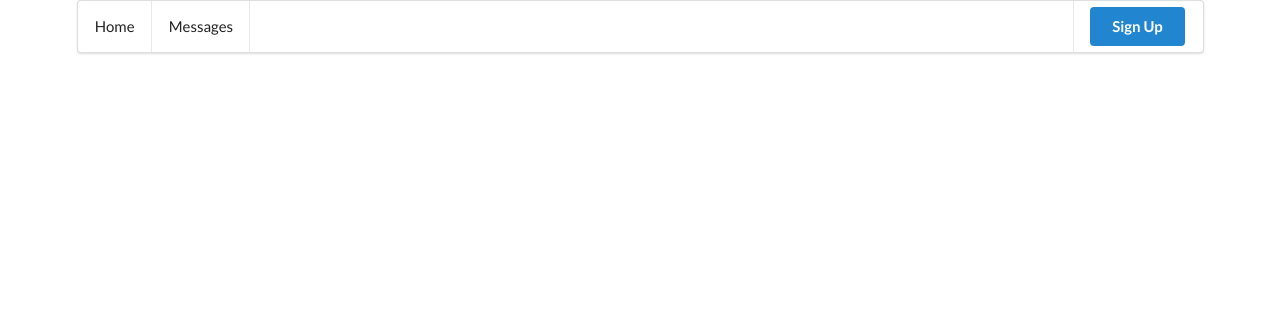
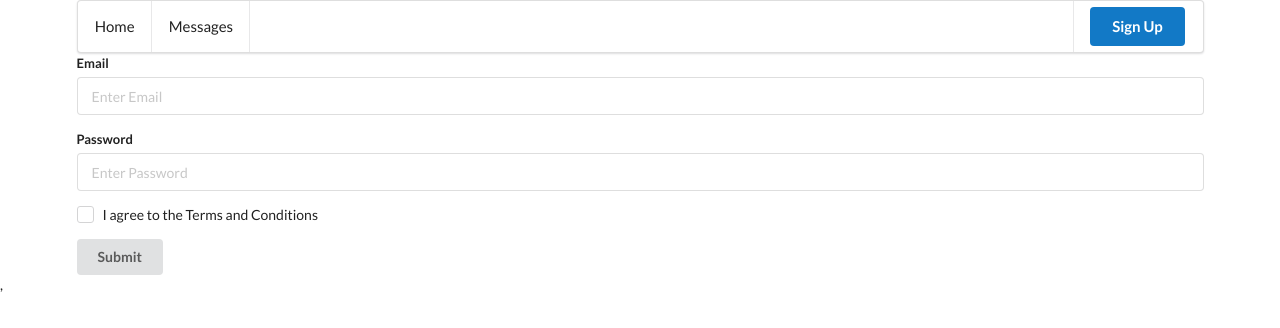
Before and after one commit to GiorgiKhunashvili/sadgegrdzelo, a React (Create React App) app in the folder client/: page /login in a window 1280 px wide. Shown: the top 328 px of the page. Built offline with nearby package versions, Linux system fonts and the light colour scheme.

Commit message:
added modules and login

```diff
--- a/client/package.json
+++ b/client/package.json
@@ -9,8 +9,12 @@
     "axios": "^0.19.2",
     "react": "^16.13.1",
     "react-dom": "^16.13.1",
+    "react-redux": "^7.2.0",
     "react-router-dom": "^5.1.2",
-    "react-scripts": "3.4.1"
+    "react-scripts": "3.4.1",
+    "redux": "^4.0.5",
+    "redux-form": "^8.3.5",
+    "redux-thunk": "^2.3.0"
   },
   "scripts": {
     "start": "react-scripts start",
--- a/client/src/components/App.js
+++ b/client/src/components/App.js
@@ -5,6 +5,8 @@ import CreateSad from './sadgegrdzelo/CreateSad';
 import SadList from './sadgegrdzelo/SadList';
 import EditSad from './sadgegrdzelo/EditSad';
 import DeleteSad from './sadgegrdzelo/DeleteSad';
+
+import Login from './auth/Login';
 
 import Header from './Header';
 import history from '../history'
@@ -21,6 +23,7 @@ class App extends React.Component {
                         <Route path="/sad/create" exact component={CreateSad} />
                         <Route path="/sad/edit" exact component={EditSad} />
                         <Route path="/sad/delete" exact component={DeleteSad} />
+                        <Route path="/login" exact component={Login} />
                     </div>
                 </Router>
 
--- a/client/src/components/Header.js
+++ b/client/src/components/Header.js
@@ -16,7 +16,7 @@ class Header extends React.Component {
                 <div className="right menu">
 
                     <div className="item">
-                        <div className="ui primary button">Sign Up</div>
+                        <NavLink to="/login" exact className="ui primary button">Sign Up</NavLink>
                     </div>
                 </div>
                 </div>
--- /dev/null
+++ b/client/src/components/auth/Login.js
@@ -0,0 +1,32 @@
+import React from 'react';
+
+
+class Login extends React.Component {
+
+
+    render() {
+        return (
+            <div>
+                <form className="ui form">
+                    <div className="field">
+                        <label>Email</label>
+                        <input type="email" placeholder="Enter Email" />
+                    </div>
+                    <div className="field">
+                        <label>Password</label>
+                        <input type="password" placeholder="Enter Password" />
+                    </div>
+                    <div className="field">
+                        <div className="ui checkbox">
+                        <input type="checkbox" tabindex="0" className="hidden" />
+                        <label>I agree to the Terms and Conditions</label>
+                        </div>
+                    </div>
+                    <button className="ui button" type="submit">Submit</button>
+                    </form>
+            </div>
+        )
+    }
+}
+
+export default Login;
--- a/client/src/index.js
+++ b/client/src/index.js
@@ -1,9 +1,21 @@
 import React from 'react';
 import ReactDOM from 'react-dom';
+import { createStore, applyMiddleware, compose } from 'redux';
+import { Provider } from 'react-redux';
+import reduxThunk from 'redux-thunk';
 
 import App from './components/App';
+import reducers from './reducers';
+
+const composeEnhancers = window.__REDUX_DEVTOOLS_EXTENSION_COMPOSE__ || compose;
+const store = createStore(
+    reducers,
+    composeEnhancers(applyMiddleware(reduxThunk))
+);
 
 ReactDOM.render(
-    <App />,
+    <Provider store={store}>
+        <App />,
+    </Provider>,
     document.querySelector('#root')
 )
--- /dev/null
+++ b/client/src/reducers/index.js
@@ -0,0 +1,7 @@
+import { combineReducers } from 'redux';
+import { reducer as formReducer } from 'redux-form';
+
+
+export default combineReducers({
+    form: formReducer
+})
```
Also changed, not shown: 1 other file (tests, documents, lock files or other folders).
